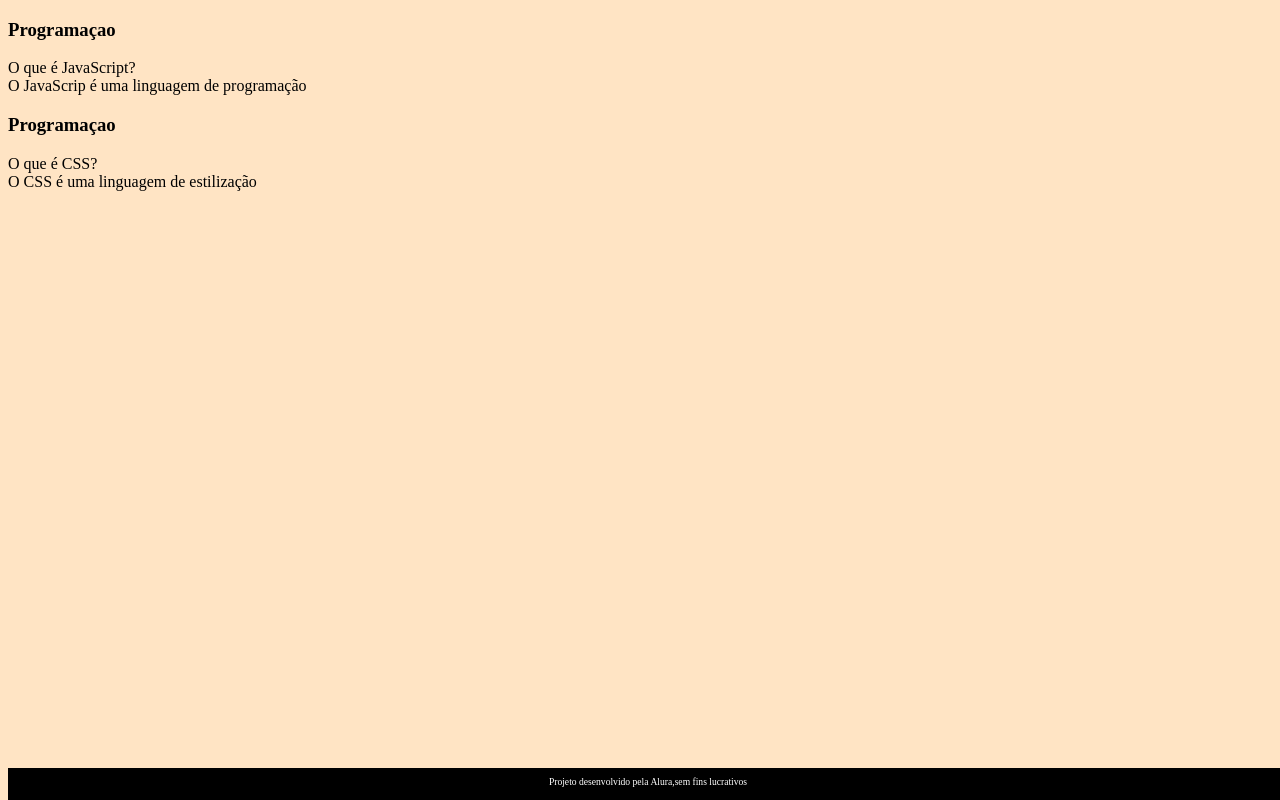
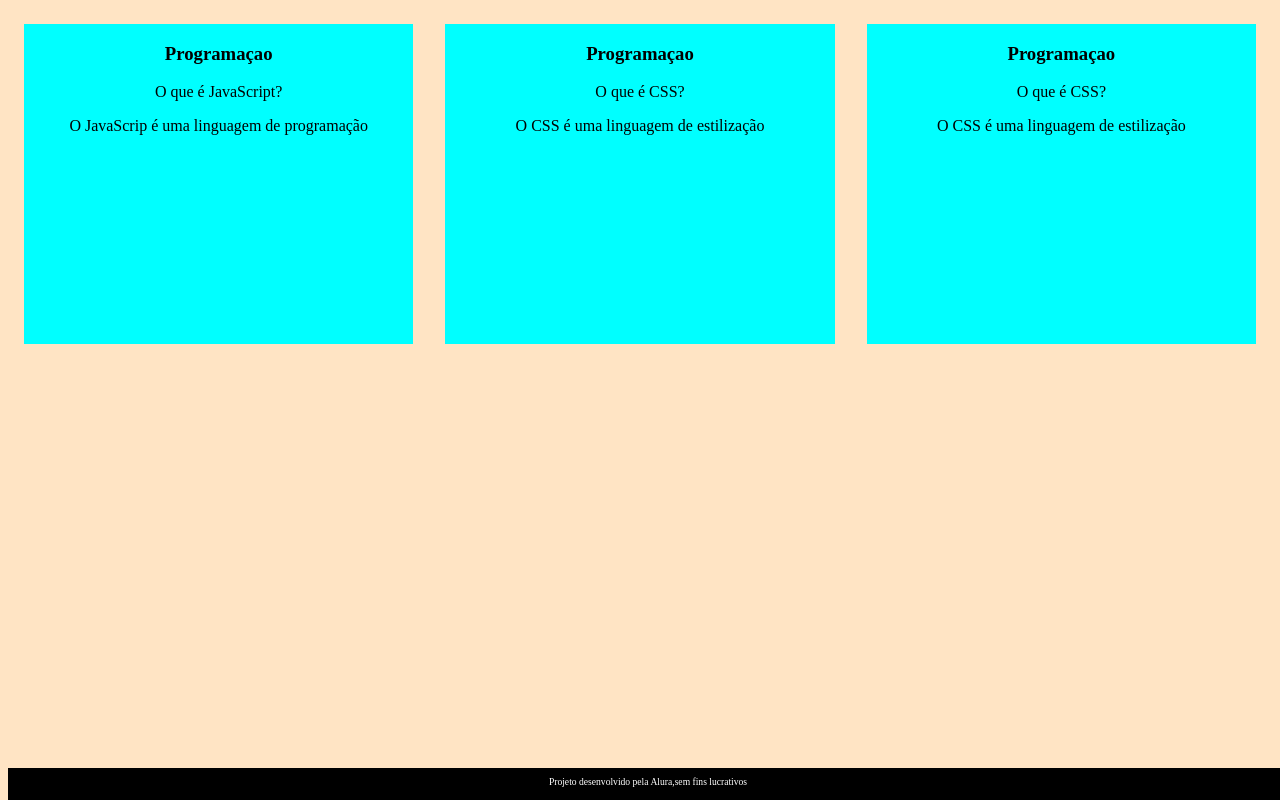
Before and after one commit to pablodanilofelixlima/3-trimestre-flashcard, a plain HTML site: page index.html in a window 1280 px wide. Drawn offline with Linux system fonts and the light colour scheme; files that its build step writes are made by us from their sources.

Commit message:
Add files via upload

```diff
--- /dev/null
+++ b/assets/style.css
@@ -0,0 +1,40 @@
+body {
+    background-color: bisque;
+    font-family: Bai Jamjuree;
+}
+
+#container {
+    display: flex;
+}
+
+.cartao {
+    margin: 1rem 1rem;
+   background-color: aqua;
+    height: 20rem;
+    flex-grow: 1;
+    flex-basis: calc(33% - 6rem);
+}
+
+.cartao__conteudo{
+    text-align: center;
+   /* background-color: aquamarine; */
+    height: 100%;
+}
+
+
+
+
+footer {
+    background-color: black;
+    color: white;
+    position: fixed;
+    bottom: 0;
+    width: 100%;
+    height: 2rem;
+}
+
+footer p {
+    text-align: center;
+    font-size: 0.6rem;
+    margin-top: 0.5rem;
+}
--- a/index.html
+++ b/index.html
@@ -8,26 +8,37 @@
 </head>
 <body>
   <main>
-<section id="conteiner">
-    <article class="cartão">
-        <div class="cartão__conteudo">
+       <section id="container">
+    <article class="cartao">
+        <div class="cartao__conteudo">
             <h3>Programaçao</h3>
             <div class="cartao__conteudo__pergunta">
-                O que é JavaScript?
+                <p>O que é JavaScript?</p>
             </div>
             <div class="cartao__conteudo__resposta">
-                O JavaScrip é uma linguagem de programação
+                <p>O JavaScrip é uma linguagem de programação</p>
             </div>
         </div>
     </article>
-    <article class="cartão">
-        <div class="cartão__conteudo">
+    <article class="cartao">
+        <div class="cartao__conteudo">
             <h3>Programaçao</h3>
             <div class="cartao__conteudo__pergunta">
-                O que é CSS?
+               <p>O que é CSS?</p>
             </div>
             <div class="cartao__conteudo__resposta">
-                O CSS é uma linguagem de estilização
+               <p>O CSS é uma linguagem de estilização</p>
+            </div>
+        </div>
+    </article>
+    <article class="cartao">
+        <div class="cartao__conteudo">
+            <h3>Programaçao</h3>
+            <div class="cartao__conteudo__pergunta">
+               <p>O que é CSS?</p>
+            </div>
+            <div class="cartao__conteudo__resposta">
+               <p>O CSS é uma linguagem de estilização</p>
             </div>
         </div>
     </article>
```
